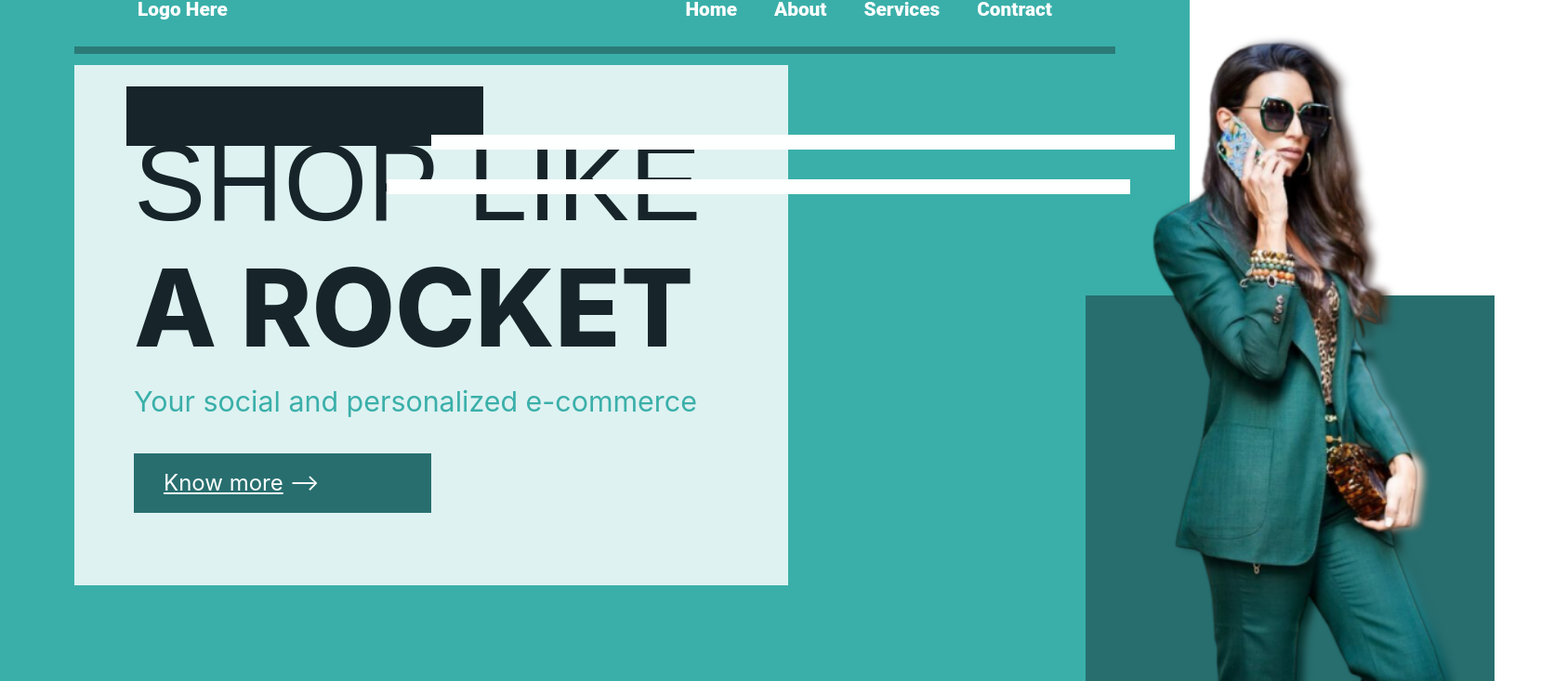
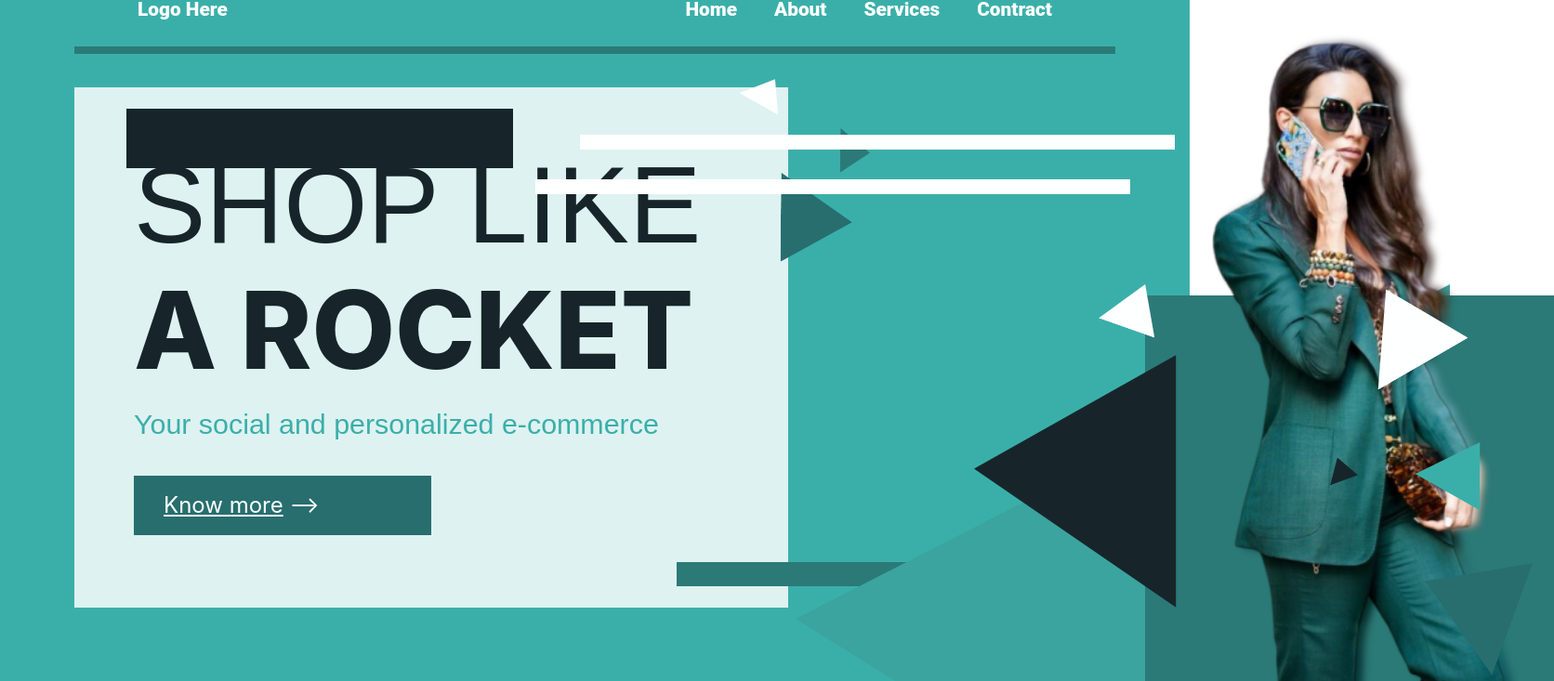
Before and after one commit to PonPonc/fitin-mainweb, a React (Create React App) app: page / in a window 1280 px wide. Shown: the part 95-828 px from the top of the page at 93% size, 1672 px wide, since content can reach past the window. Built offline with nearby package versions, Linux system fonts and the light colour scheme.

Commit message:
to be checked Top Landing

```diff
--- a/src/modules/Landing/index.js
+++ b/src/modules/Landing/index.js
@@ -11,34 +11,61 @@ import GooglePlayLogo from '../../assets/googleplaylogo.png'
 const Landing = () =>{
     return(
         <div className='w-[100vw] max-w-[100%] bg-primary'>
+            {/* Available Soon */}
             <div className='flex p-2 bg-dark w-[80%] text-center mx-auto text-tertiary items-center justify-center'>
                 <p className='text-[25px] font-bold text self-center mr-[1rem]'>Available Soon in Google Play and App Store</p>
                 <img src={GooglePlayLogo} />
                 <img src={AppleLogo} className='w-[50px]'/>
             </div>
+
             <Header className='text-tertiary border-accent border-b-[8px] mx-20'/>
-            <div className='absolute px-[12rem] py-[2rem] bg-[#17252A] ml-[8.5rem] mt-[2.2rem]'></div>
+
+            {/* Top Landing */}
+
+            {/* Dark Blue Rectangle */}
+            <div className='absolute px-[13rem] py-[2rem] bg-[#17252A] ml-[8.5rem] mt-[3.7rem]' />
+            <div className='absolute px-[8rem] py-[0.8rem] bg-[#2B7A78] ml-[45.5rem] mt-[34.2rem]' />
+
+            {/* Three Triangles */}
+            <div className='absolute clip-right w-[2.5%] h-[6vh] ml-[50.5rem] mt-[1rem] bg-[#FEFFFF] rotate-[-60.55deg]' />
+            <div className='absolute clip-right w-[2.5%] h-[6vh] ml-[56.5rem] mt-[5rem] bg-[#2B7A78] rotate-[0.55deg]' />
+            <div className='absolute clip-right w-[6%] h-[12vh] ml-[52.5rem] mt-[8rem] bg-[#286E6F] rotate-[0.55deg]' />
+
+            {/* Very Big Triangle Background */}
+            <div className='absolute clip-right w-[55%] h-[100vh] ml-[53.5rem] mt-[15.5rem] bg-[#3BA49E] rotate-[-180deg]' />
+
             <div className='h-[65vh] flex p-5 items-center pl-[5rem] gap-[20rem]'>
-                <div className='px-[4rem] py-10 bg-secondary w-[50rem] h-[35rem] mt-[4rem]'>
+                <div className='px-[4rem] py-10 bg-secondary w-[50rem] h-[35rem] mt-[7rem]'>
                     <p className='text-dark text-[7.25rem] w-[40rem] font-montserrat font-thin'>SHOP LIKE</p>
                     <p className='text-dark text-[7.25rem] w-[40rem] -my-10 font-poppins font-extrabold'>A ROCKET</p>
-                    <p className='text-primary py-[2rem] text-[1.9rem]'>Your social and personalized e-commerce</p>
+                    <p className='text-primary py-[2rem] text-[1.9rem] font-montserrat font-normal'>Your social and personalized e-commerce</p>
                     <button className='w-[20rem] h-[4rem] p-2 bg-style text-left text-tertiary text-[1.5rem] px-[2rem]'><span className=' underline'>Know more</span> &#10230;</button>
+                </div>
 
-                </div>
                 <div className='flex'>
+                    <div className='w-[40rem] h-[1rem] p-1.5 bg-tertiary absolute top-[15rem] right-[1rem]'/>
+                    <div className='w-[40rem] h-[1rem] p-1.5 bg-tertiary absolute top-[18rem] right-[4rem]'/>
 
-                    <div className='w-[50rem] h-[1rem] p-1.5 bg-tertiary absolute top-[15rem] right-[1rem]'/>
-                    <div className='w-[50rem] h-[1rem] p-1.5 bg-tertiary absolute top-[18rem] right-[4rem]'/>
-
-                    <div className='p-6 bg-style w-[27.5rem] h-[30rem] mt-[30rem] relative' style={{
+                    <div className='p-6 bg-[#2B7A78] w-[27.5rem] h-[30rem] mt-[30rem] ml-[4rem] relative' style={{
                         boxShadow: '1.5rem 2rem #17252A'
                     }}>
                     <img src={GreenModel} className='bg-none w-[20rem] absolute bottom-0 right-[2.5rem] blur-sm'/>
                     <img src={GreenModel} className='bg-none w-[20rem] absolute bottom-0 right-[3rem]'/></div>
 
+                    <div className='absolute clip-right w-[4%] h-[8vh] ml-[1.7rem] mt-[28.7rem] bg-[#FEFFFF] rotate-[-70.55deg]' />
+                    <div className='absolute clip-right w-[7%] h-[14vh] ml-[18.5rem] mt-[28.7rem] bg-[#FEFFFF] rotate-[-120deg]' />
+                    <div className='absolute clip-right w-[2%] h-[4vh] ml-[16.3rem] mt-[40.7rem] bg-[#17252A] rotate-[250deg]' />
+                    <div className='absolute clip-right w-[5%] h-[10vh] ml-[23.3rem] mt-[39rem] bg-[#3AAFA9] rotate-[-60.55deg]' />
+                    <div className='absolute clip-right w-[8%] h-[16vh] ml-[22.5rem] mt-[46.7rem] bg-[#286E6F] rotate-[-160deg]' />
+
+                    <div className='absolute clip-right w-[17%] h-[34vh] ml-[-7.5rem] mt-[34rem] bg-[#17252A] rotate-[-180deg]' />
+
+                    <div className='w-[40rem] h-[1rem] p-1.5 bg-tertiary absolute top-[55rem] right-[12.55rem]'/>
+                    <div className='w-[40rem] h-[1rem] p-1.5 bg-tertiary absolute top-[58.3rem] right-[9.55rem]'/>
                 </div>
             </div>
+
+
             <div className='relative w-[100%] pt-[10rem]'>
                 <img src={ModelImageGreen3} className='w-[100%]'/>
                 <p className='absolute text-tertiary text-[5rem] top-[550px] font-poppins font-extrabold left-1/2 -translate-x-1/2 -translate-y-1/2'>INSERT TEXT HERE</p>
```
